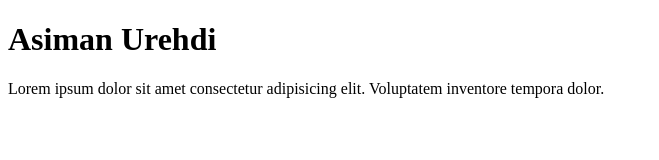
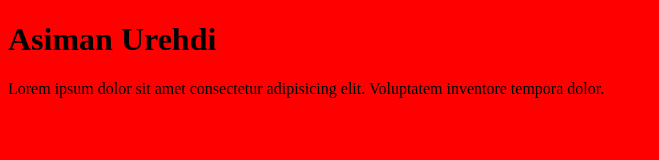
Before and after one commit to cavidann/test, a plain HTML site: page index.html in a window 1280 px wide. Shown: the whole page, without its empty margins (0-659 px from the left). Drawn offline with Linux system fonts and the light colour scheme.

Commit message:
style added

```diff
--- /dev/null
+++ b/assets/style/style.css
@@ -0,0 +1,3 @@
+body{
+    background: red;
+}
--- a/index.html
+++ b/index.html
@@ -5,6 +5,7 @@
     <meta name="viewport" content="width=device-width, initial-scale=1.0">
     <meta http-equiv="X-UA-Compatible" content="ie=edge">
     <title>Document</title>
+    <link rel="stylesheet" href="assets/style/style.css">
 </head>
 <body>
     <h1>Asiman Urehdi</h1>
```
